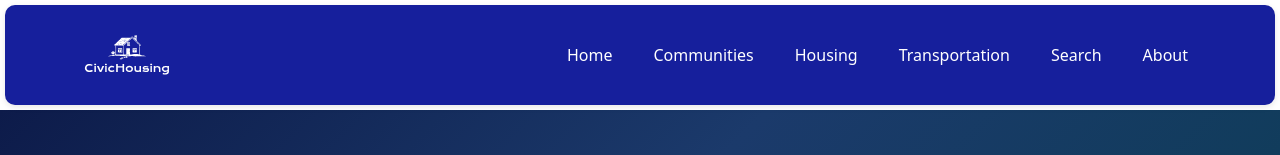
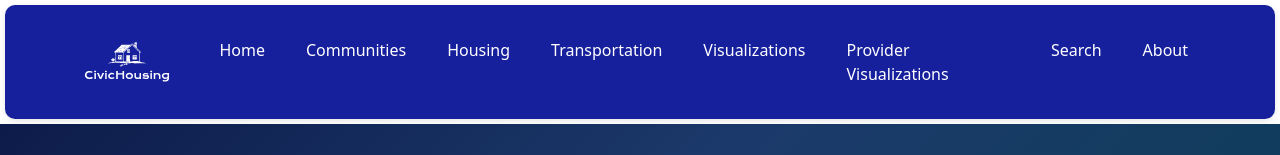
Before and after one commit to harinik961/CivicHousing, a React (Create React App) app in the folder frontend/: page / in a window 1280 px wide. Shown: the top 155 px of the page. Built offline with nearby package versions, Linux system fonts and the light colour scheme; no server answers.

Commit message:
add visualization and provider to nav bar

```diff
--- a/frontend/src/App.js
+++ b/frontend/src/App.js
@@ -5,6 +5,8 @@ import Home from "./pages/home";
 import Community from "./pages/Communities/Community";
 import Housing from "./pages/Housing/Housing";
 import Transportation from "./pages/Transportation/Transportation";
+import Visualizations from "./pages/Visualizations";
+import ProviderVisualizations from "./pages/ProviderVisualizations";
 import GlobalSearch from "./pages/GlobalSearch"
 import About from "./pages/About";
 import HousingInstance from "./pages/Housing/HousingInstance";
@@ -22,6 +24,8 @@ function App() {
         <Route path="/community" element={<Community />} />
         <Route path="/housing" element={<Housing />} />
         <Route path="/transportation" element={<Transportation />} />
+        <Route path="/visualizations" element={<Visualizations />} />
+        <Route path="/provider-visualizations" element={<ProviderVisualizations />} />
         <Route path="/globalsearch" element={<GlobalSearch />} />
         <Route path="/about" element={<About />} />
         <Route path="/housing/:id" element={<HousingInstance />} />
--- a/frontend/src/components/InstancePage.js
+++ b/frontend/src/components/InstancePage.js
@@ -3,8 +3,14 @@ import { useParams } from "react-router-dom";
 import InstanceCard from "./InstanceCard";
 import ModelCard from "./ModelCard";
 
+const LOCAL_API_BASE = "http://localhost:5000";
+const PROD_API_BASE = "https://api.civichousing.me";
+const isLocalFrontend = window.location.hostname === "localhost";
+const API_BASE = isLocalFrontend ? LOCAL_API_BASE : PROD_API_BASE;
+
 export default function InstancePage({
   apiEndpoint,
+
   fields,
   attributeDescriptions,
   getImage,
@@ -19,7 +25,7 @@ export default function InstancePage({
 
   useEffect(() => {
     if (itemProp !== undefined) return;
-    fetch(`https://api.civichousing.me/${apiEndpoint}/${id}`)
+    fetch(`${API_BASE}/${apiEndpoint}/${id}`)
       .then(res => res.json())
       .then(res => setItemState(res))
       .catch(err => console.error("Error loading instance:", err));
--- a/frontend/src/components/Navbar.js
+++ b/frontend/src/components/Navbar.js
@@ -18,6 +18,8 @@ export default function NavBar() {
               <Nav.Link as={Link} to="/community">Communities</Nav.Link>
               <Nav.Link as={Link} to="/housing">Housing</Nav.Link>
               <Nav.Link as={Link} to="/transportation">Transportation</Nav.Link>
+              <Nav.Link as={Link} to="/visualizations">Visualizations</Nav.Link>
+              <Nav.Link as={Link} to="/provider-visualizations">Provider Visualizations</Nav.Link>
               <Nav.Link as={Link} to="/globalsearch">Search</Nav.Link>
               <Nav.Link as={Link} to="/about">About</Nav.Link>
             </Nav>
--- a/frontend/src/pages/Communities/Community-Instance.js
+++ b/frontend/src/pages/Communities/Community-Instance.js
@@ -2,7 +2,10 @@ import { useEffect, useState } from "react";
 import { useParams } from "react-router-dom";
 import InstancePage from "../../components/InstancePage";
 
-const API_BASE = "https://api.civichousing.me";
+const LOCAL_API_BASE = "http://localhost:5000";
+const PROD_API_BASE = "https://api.civichousing.me";
+const isLocalFrontend = window.location.hostname === "localhost";
+const API_BASE = isLocalFrontend ? LOCAL_API_BASE : PROD_API_BASE;
 
 const getImage = (item) => item.street_view_url;
 
--- a/frontend/src/pages/GlobalSearch.js
+++ b/frontend/src/pages/GlobalSearch.js
@@ -2,7 +2,10 @@ import { useEffect, useState, useCallback } from "react";
 import ModelCard from "../components/ModelCard";
 import { MODEL_ATTRIBUTES } from "../config/modelAttributes";
 
-const API_BASE = "https://api.civichousing.me";
+const LOCAL_API_BASE = "http://localhost:5000";
+const PROD_API_BASE = "https://api.civichousing.me";
+const isLocalFrontend = window.location.hostname === "localhost";
+const API_BASE = isLocalFrontend ? LOCAL_API_BASE : PROD_API_BASE;
 const PER_PAGE = 12;
 
 function normalizeImage(item) {
--- /dev/null
+++ b/frontend/src/pages/ProviderVisualizations.js
@@ -0,0 +1,7 @@
+export default function ProviderVisualizations() {
+  return (
+    <div>
+      <h1>Provider Visualizations</h1>
+    </div>
+  );
+}
--- /dev/null
+++ b/frontend/src/pages/Visualizations.js
@@ -0,0 +1,7 @@
+export default function Visualizations() {
+  return (
+    <div>
+      <h1>Visualizations</h1>
+    </div>
+  );
+}
```
